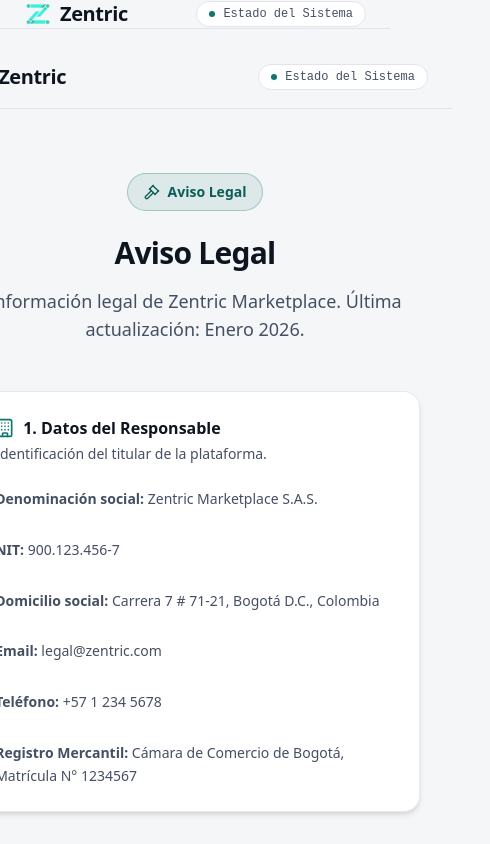
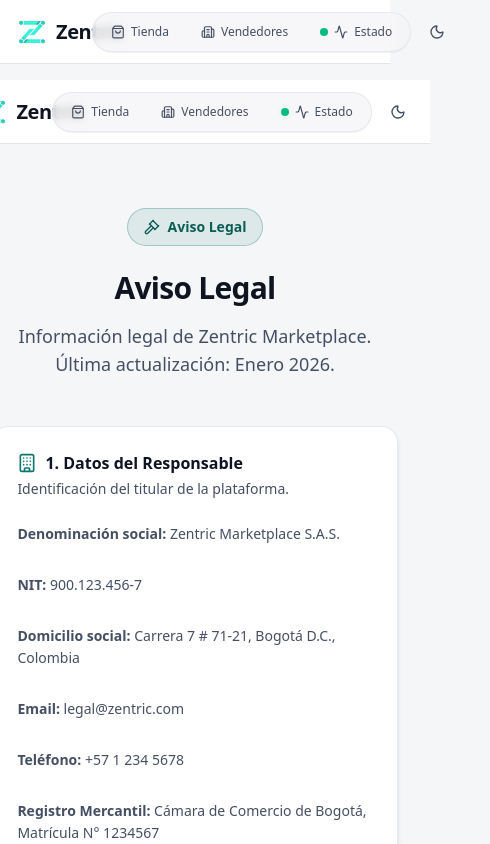
Before and after one commit to D-MachadoDev/Zentric, a React (Vite) app in the folder frontend/apps/frontend/: page /legal in a window 390 px wide. Shown: the top 844 px of the page, 490 px wide, since content can reach past the window. Built offline with nearby package versions, Linux system fonts and the light colour scheme.

Commit message:
feat(ui): extract modular public header with responsive navigation and theme toggle

```diff
--- /dev/null
+++ b/frontend/apps/frontend/src/app/components/PublicHeader.tsx
@@ -0,0 +1,91 @@
+import { Link, useRouterState } from '@tanstack/react-router';
+import { Logo } from '@zentric/ui/logo';
+import { ShoppingBag, Building2, Activity } from 'lucide-react';
+import { ThemeToggle } from './ThemeToggle';
+
+/**
+ * Cabecera pública unificada para pantallas institucionales, de login y acceso operativo.
+ * Provee navegación clara entre la tienda de compradores, el portal corporativo y telemetría de salud,
+ * incorporando conmutación de tema y diseño segmentado de alto contraste.
+ */
+export function PublicHeader() {
+  const routerState = useRouterState();
+  const currentPath = routerState.location.pathname;
+
+  const isBuyer = currentPath.startsWith('/buyer');
+  const isCorporate = currentPath === '/acceso-corporativo';
+  const isHealth = currentPath === '/health';
+
+  return (
+    <header className="relative z-20 flex min-h-16 sm:min-h-[4.25rem] items-center justify-between border-b border-border bg-surface/95 px-4 sm:px-6 lg:px-8 py-2.5 sm:py-3 backdrop-blur-md overscroll-contain transition-colors">
+      <div className="flex items-center gap-3">
+        <Link
+          to="/"
+          className="flex items-center gap-2.5 transition-opacity hover:opacity-90"
+          aria-label="Zentric - Inicio"
+        >
+          <Logo className="h-8 sm:h-9" />
+        </Link>
+      </div>
+
+      <div className="flex items-center gap-2.5 sm:gap-4">
+        {/* Navegación segmentada de acceso institucional */}
+        <nav
+          aria-label="Navegación pública institucional"
+          className="flex items-center gap-1 sm:gap-1.5 rounded-full border border-border/80 bg-background/80 p-1 sm:p-1.5 shadow-2xs backdrop-blur-xs"
+        >
+          <Link
+            to="/buyer"
+            aria-current={isBuyer ? 'page' : undefined}
+            className={`inline-flex items-center gap-1.5 rounded-full px-3.5 sm:px-4 py-1.5 text-xs sm:text-[13px] font-medium leading-normal transition-all ${
+              isBuyer
+                ? 'bg-brand text-primary-foreground font-semibold shadow-xs'
+                : 'text-foreground-muted hover:text-foreground hover:bg-surface-muted'
+            }`}
+          >
+            <ShoppingBag className="size-3.5 shrink-0" aria-hidden="true" />
+            <span className="hidden sm:inline">Tienda Compradores</span>
+            <span className="sm:hidden">Tienda</span>
+          </Link>
+
+          <Link
+            to="/acceso-corporativo"
+            aria-current={isCorporate ? 'page' : undefined}
+            className={`inline-flex items-center gap-1.5 rounded-full px-3.5 sm:px-4 py-1.5 text-xs sm:text-[13px] font-medium leading-normal transition-all ${
+              isCorporate
+                ? 'bg-brand text-primary-foreground font-semibold shadow-xs'
+                : 'text-foreground-muted hover:text-foreground hover:bg-surface-muted'
+            }`}
+          >
+            <Building2 className="size-3.5 shrink-0" aria-hidden="true" />
+            <span className="hidden md:inline">Acceso Vendedores</span>
+            <span className="md:hidden">Vendedores</span>
+          </Link>
+
+          <Link
+            to="/health"
+            aria-current={isHealth ? 'page' : undefined}
+            className={`inline-flex items-center gap-1.5 rounded-full px-3.5 sm:px-4 py-1.5 text-xs sm:text-[13px] font-medium leading-normal transition-all ${
+              isHealth
+                ? 'bg-brand text-primary-foreground font-semibold shadow-xs'
+                : 'text-foreground-muted hover:text-foreground hover:bg-surface-muted'
+            }`}
+          >
+            <span className="relative flex size-2 shrink-0">
+              <span className="absolute inline-flex h-full w-full animate-ping rounded-full bg-emerald-400 opacity-75" />
+              <span className="relative inline-flex size-2 rounded-full bg-emerald-500" />
+            </span>
+            <Activity className="size-3.5 shrink-0" aria-hidden="true" />
+            <span className="hidden sm:inline">Estado del Sistema</span>
+            <span className="sm:hidden">Estado</span>
+          </Link>
+        </nav>
+
+        <div className="h-6 w-px bg-border/80 hidden sm:block" aria-hidden="true" />
+
+        {/* Selector de tema Porcelana / Grafito */}
+        <ThemeToggle />
+      </div>
+    </header>
+  );
+}
--- a/frontend/apps/frontend/src/app/layouts/PublicLayout.tsx
+++ b/frontend/apps/frontend/src/app/layouts/PublicLayout.tsx
@@ -1,6 +1,6 @@
 import type { ReactNode } from 'react';
 import { Link } from '@tanstack/react-router';
-import { Logo } from '@zentric/ui/logo';
+import { PublicHeader } from '../components/PublicHeader';
 
 interface PublicLayoutProps {
   children?: ReactNode;
@@ -17,44 +17,24 @@ interface PublicLayoutProps {
 export function PublicLayout({ children }: PublicLayoutProps) {
   return (
     <div className="relative flex min-h-screen flex-col bg-background text-foreground">
-      {/* Cabecera institucional limpia */}
-      <header className="relative z-10 flex h-16 items-center justify-between border-b border-border bg-background/85 px-6 backdrop-blur-md overscroll-contain">
-        <div className="flex items-center gap-4">
-          <Link to="/" className="flex items-center gap-2.5" aria-label="Zentric - Inicio">
-            <Logo className="size-7 shrink-0" />
-          </Link>
-        </div>
-        <div className="flex items-center gap-2 sm:gap-3">
-          <Link
-            to="/buyer"
-            className="hidden sm:inline-flex items-center gap-1.5 rounded-full border border-border bg-surface px-3 py-1 font-mono text-xs text-foreground-muted transition-colors hover:border-brand/40 hover:text-brand"
-          >
-            Tienda Compradores
-          </Link>
-          <Link
-            to="/acceso-corporativo"
-            className="hidden md:inline-flex items-center gap-1.5 rounded-full border border-border bg-surface px-3 py-1 font-mono text-xs text-foreground-muted transition-colors hover:border-brand/40 hover:text-brand"
-          >
-            Acceso Vendedores
-          </Link>
-          <Link
-            to="/health"
-            className="inline-flex items-center gap-2 rounded-full border border-border bg-surface px-3 py-1 font-mono text-xs text-foreground-muted transition-colors hover:border-brand/40 hover:text-foreground"
-          >
-            <span className="size-1.5 rounded-full bg-brand" aria-hidden="true" />
-            Estado del Sistema
-          </Link>
-        </div>
-      </header>
+      {/* Cabecera institucional unificada */}
+      <PublicHeader />
 
       {/* Contenido principal */}
       <main className="relative z-10 flex flex-1 items-center justify-center p-4 sm:p-6 lg:p-10">
         {children}
       </main>
 
-      {/* Pie de página institucional con enlaces legales */}
-      <footer className="relative z-10 flex h-14 items-center justify-between border-t border-border bg-background/85 px-6 font-mono text-xs text-foreground-subtle backdrop-blur-md">
-        <span>© {new Date().getFullYear()} Zentric Marketplace Inc.</span>
+      {/* Pie de página institucional con enlaces legales y Developed with <3 */}
+      <footer className="relative z-10 flex flex-col sm:flex-row min-h-14 items-center justify-between gap-3 border-t border-border bg-background/85 px-6 py-3 font-mono text-xs text-foreground-subtle backdrop-blur-md">
+        <div className="flex flex-wrap items-center gap-3">
+          <span>© {new Date().getFullYear()} Zentric Marketplace Inc.</span>
+          <span className="text-border" aria-hidden="true">·</span>
+          <span className="inline-flex items-center gap-1.5 text-foreground-muted">
+            <span>Developed with</span>
+            <span className="text-rose-500 motion-safe:animate-pulse" aria-label="love">❤️</span>
+          </span>
+        </div>
         <nav className="flex items-center gap-4" aria-label="Enlaces legales">
           <Link to="/terms" className="text-foreground-subtle hover:text-brand transition-colors">Términos</Link>
           <Link to="/privacy" className="text-foreground-subtle hover:text-brand transition-colors">Privacidad</Link>
```
